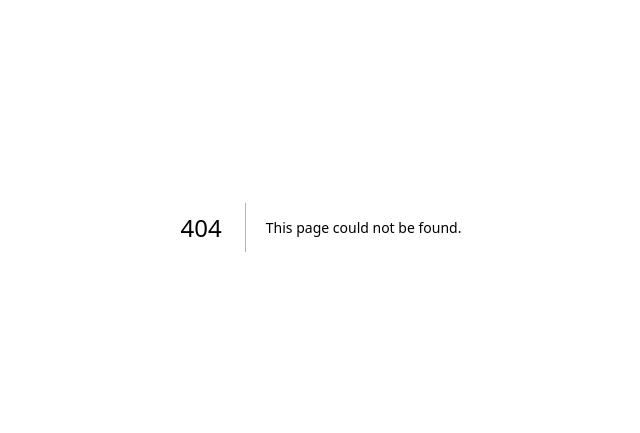
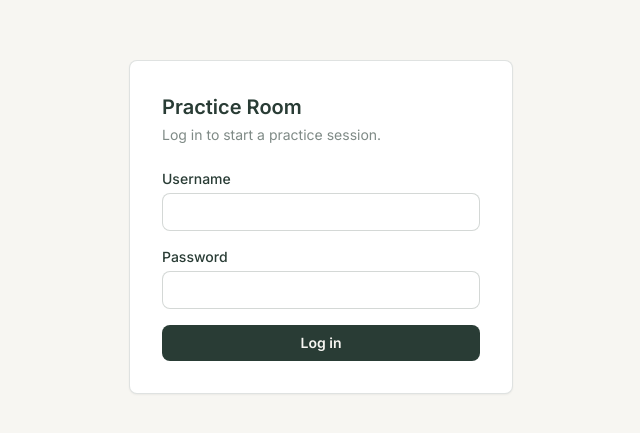
Before and after one commit to brodyboswell/cs-4273-group-l-telehealth-platform, a Next.js app: page /login in a window 1280 px wide. Before the commit this address had no page. Shown: the part 173-606 px from the top of the page, without its empty margins (319-959 px from the left). Built offline with nearby package versions, Linux system fonts and the light colour scheme.

Commit message:
Add placeholder login page and End session sign-out
Adds /login with a mock signIn/signOut boundary that accepts any credentials without storing them, so a real auth backend can be connected later. The root route now redirects to /login and End session returns to it. Closes #24.

```diff
--- /dev/null
+++ b/app/login/page.tsx
@@ -0,0 +1,20 @@
+import type { Metadata } from "next";
+import { LoginForm } from "@/components/auth/LoginForm";
+
+export const metadata: Metadata = {
+  title: "Log in · Practice Room",
+};
+
+export default function LoginPage() {
+  return (
+    <main className="flex min-h-full items-center justify-center bg-cream px-4 py-12">
+      <div className="w-full max-w-sm rounded-panel border border-charcoal/15 bg-white p-8 shadow-sm">
+        <h1 className="text-xl font-semibold text-charcoal">Practice Room</h1>
+        <p className="mt-1 text-sm text-charcoal/60">
+          Log in to start a practice session.
+        </p>
+        <LoginForm />
+      </div>
+    </main>
+  );
+}
--- a/app/page.tsx
+++ b/app/page.tsx
@@ -1,5 +1,5 @@
 import { redirect } from "next/navigation";
 
 export default function HomePage() {
-  redirect("/practice");
+  redirect("/login");
 }
--- /dev/null
+++ b/components/auth/LoginForm.tsx
@@ -0,0 +1,80 @@
+"use client";
+
+import { useRouter } from "next/navigation";
+import { useState, type FormEvent } from "react";
+import { signIn } from "@/lib/auth/mockAuth";
+
+export function LoginForm() {
+  const router = useRouter();
+  const [submitting, setSubmitting] = useState(false);
+  const [error, setError] = useState<string | null>(null);
+
+  // Inputs are uncontrolled so credentials never enter React state; they are
+  // read once on submit and the form is cleared before navigating away.
+  async function handleSubmit(event: FormEvent<HTMLFormElement>) {
+    event.preventDefault();
+    const form = event.currentTarget;
+    const data = new FormData(form);
+    setSubmitting(true);
+    setError(null);
+
+    try {
+      const result = await signIn({
+        username: String(data.get("username") ?? ""),
+        password: String(data.get("password") ?? ""),
+      });
+      form.reset();
+      if (result.ok) {
+        router.push(result.redirectTo);
+        return;
+      }
+      setError(result.message);
+    } catch {
+      setError("We couldn't reach the sign-in service. Please try again.");
+    }
+    setSubmitting(false);
+  }
+
+  return (
+    <form onSubmit={handleSubmit} className="mt-6 space-y-4" noValidate>
+      <div>
+        <label htmlFor="username" className="block text-sm font-medium text-charcoal">
+          Username
+        </label>
+        <input
+          id="username"
+          name="username"
+          type="text"
+          autoComplete="username"
+          className="mt-1 w-full rounded-panel border border-charcoal/20 bg-white px-3 py-2 text-sm text-charcoal outline-none focus:border-sage focus:ring-2 focus:ring-sage/30"
+        />
+      </div>
+      <div>
+        <label htmlFor="password" className="block text-sm font-medium text-charcoal">
+          Password
+        </label>
+        <input
+          id="password"
+          name="password"
+          type="password"
+          autoComplete="current-password"
+          className="mt-1 w-full rounded-panel border border-charcoal/20 bg-white px-3 py-2 text-sm text-charcoal outline-none focus:border-sage focus:ring-2 focus:ring-sage/30"
+        />
+      </div>
+
+      {error && (
+        <p role="alert" className="text-sm text-terracotta">
+          {error}
+        </p>
+      )}
+
+      <button
+        type="submit"
+        disabled={submitting}
+        className="w-full rounded-panel bg-charcoal px-4 py-2 text-sm font-semibold text-cream transition hover:bg-charcoal/90 disabled:cursor-wait disabled:opacity-70"
+      >
+        {submitting ? "Logging in…" : "Log in"}
+      </button>
+    </form>
+  );
+}
--- a/components/session/SessionToolbar.tsx
+++ b/components/session/SessionToolbar.tsx
@@ -1,8 +1,10 @@
 "use client";
 
 import Link from "next/link";
+import { useRouter } from "next/navigation";
 import type { ReactNode } from "react";
 import { Icon } from "@/components/ui/Icon";
+import { signOut } from "@/lib/auth/mockAuth";
 
 function ToolbarLink({
   href,
@@ -71,6 +73,13 @@ function ClientControlToggle() {
 }
 
 export function SessionToolbar() {
+  const router = useRouter();
+
+  async function handleEndSession() {
+    const { redirectTo } = await signOut();
+    router.replace(redirectTo);
+  }
+
   return (
     <footer className="flex h-16 shrink-0 justify-between gap-4 items-center overflow-hidden border-t border-charcoal/15 bg-white px-4">
       <div className="flex min-w-0 items-center justify-start gap-0.5 overflow-hidden">
@@ -103,9 +112,10 @@ export function SessionToolbar() {
         />
         <button
           type="button"
+          onClick={handleEndSession}
           aria-label="End session"
           title="End session"
-          className="flex shrink-0 items-center gap-2 rounded-panel bg-terracotta px-3 py-2 text-sm font-medium text-white"
+          className="flex shrink-0 items-center gap-2 rounded-panel bg-terracotta px-3 py-2 text-sm font-medium text-white hover:bg-terracotta/90"
         >
           <Icon name="phone" />
           <span className="hidden sm:inline">End session</span>
--- /dev/null
+++ b/lib/auth/authTypes.ts
@@ -0,0 +1,8 @@
+export interface LoginCredentials {
+  username: string;
+  password: string;
+}
+
+export type LoginResult =
+  | { ok: true; redirectTo: string }
+  | { ok: false; message: string };
--- /dev/null
+++ b/lib/auth/mockAuth.ts
@@ -0,0 +1,13 @@
+import type { LoginCredentials, LoginResult } from "./authTypes";
+
+// Placeholder until a real auth backend exists: every attempt succeeds, and the
+// credentials are intentionally neither inspected, logged, nor persisted.
+export const signIn: (credentials: LoginCredentials) => Promise<LoginResult> =
+  async () => {
+    await new Promise((resolve) => setTimeout(resolve, 300));
+    return { ok: true, redirectTo: "/practice" };
+  };
+
+export async function signOut(): Promise<{ redirectTo: string }> {
+  return { redirectTo: "/login" };
+}
```
Also changed, not shown: 1 other file (tests, documents, lock files or other folders).
